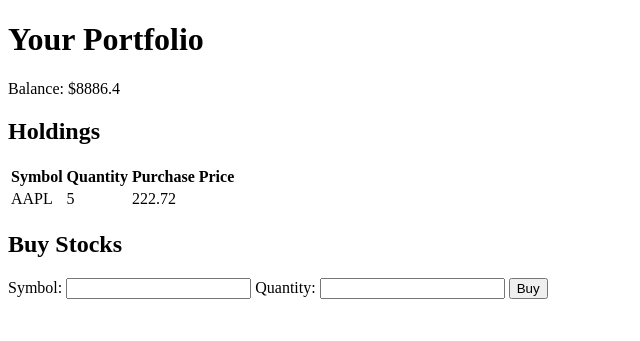
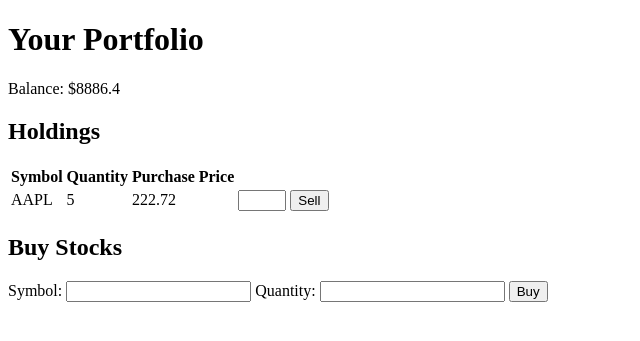
Before and after one commit to JacquelynGarcia/Mock-Trading-Platform, a Flask app: page /portfolio in a window 1280 px wide. Shown: the top 341 px of the page, without its empty margins (0-640 px from the left). Run offline with Flask 3, Linux system fonts and the light colour scheme; a user stored in the database is signed in.

Commit message:
selling feature in portfolio

```diff
--- a/templates/portfolio.html
+++ b/templates/portfolio.html
@@ -20,6 +20,13 @@
             <td>{{ holding.symbol }}</td>
             <td>{{ holding.quantity }}</td>
             <td>{{ holding.purchase_price }}</td>
+            <td>
+                <form action="{{ url_for('sell')}}" method="POST" style="display: inline;">
+                    <input type="hidden" name="symbol" value="{{ holding.symbol }}">
+                    <input type="number" name="quantity" min="1" max="{{ holding.quantity }}" required>
+                    <button type="submit">Sell</button>
+                </form>
+            </td>
         </tr>
         {% endfor %}
     </table>
```
